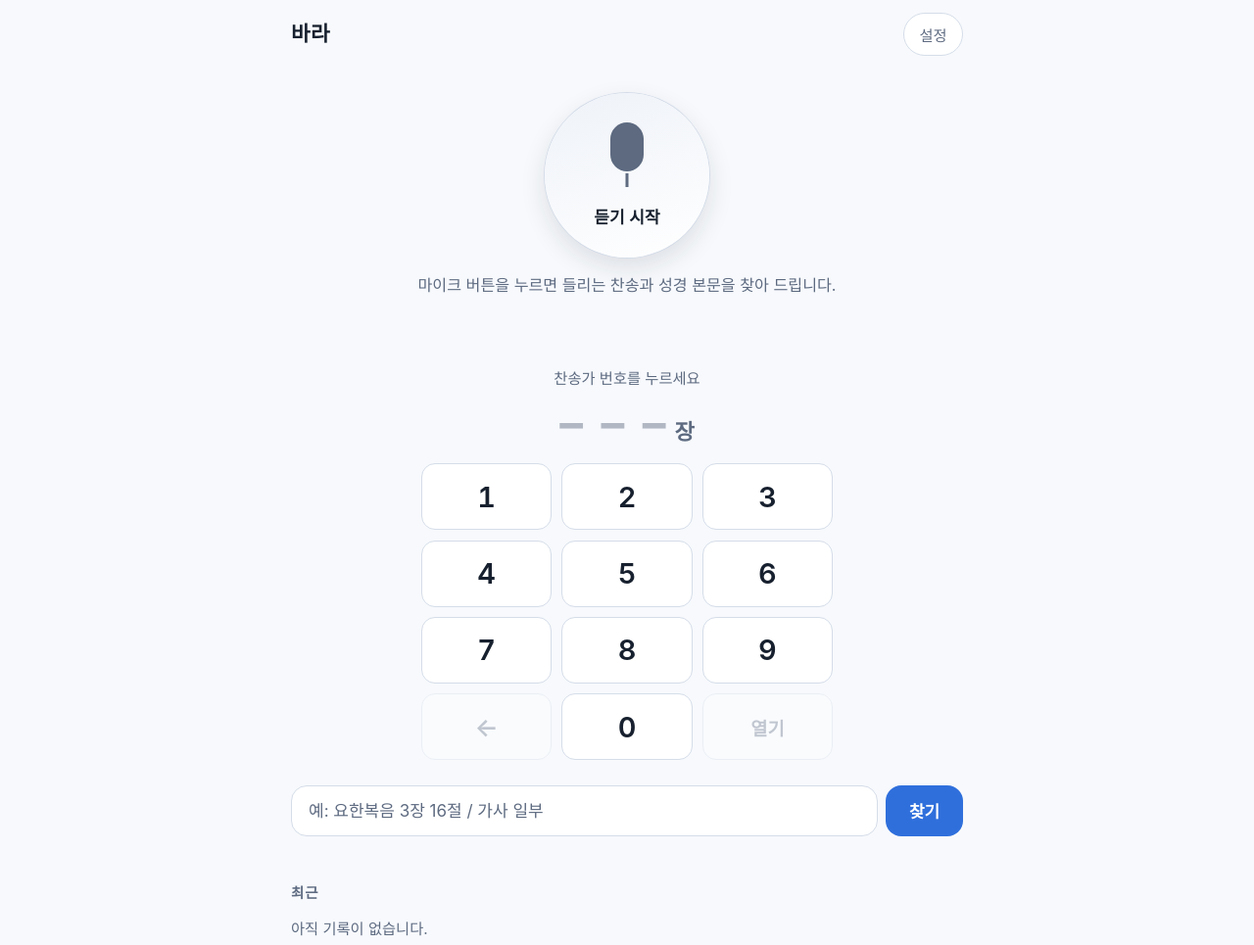
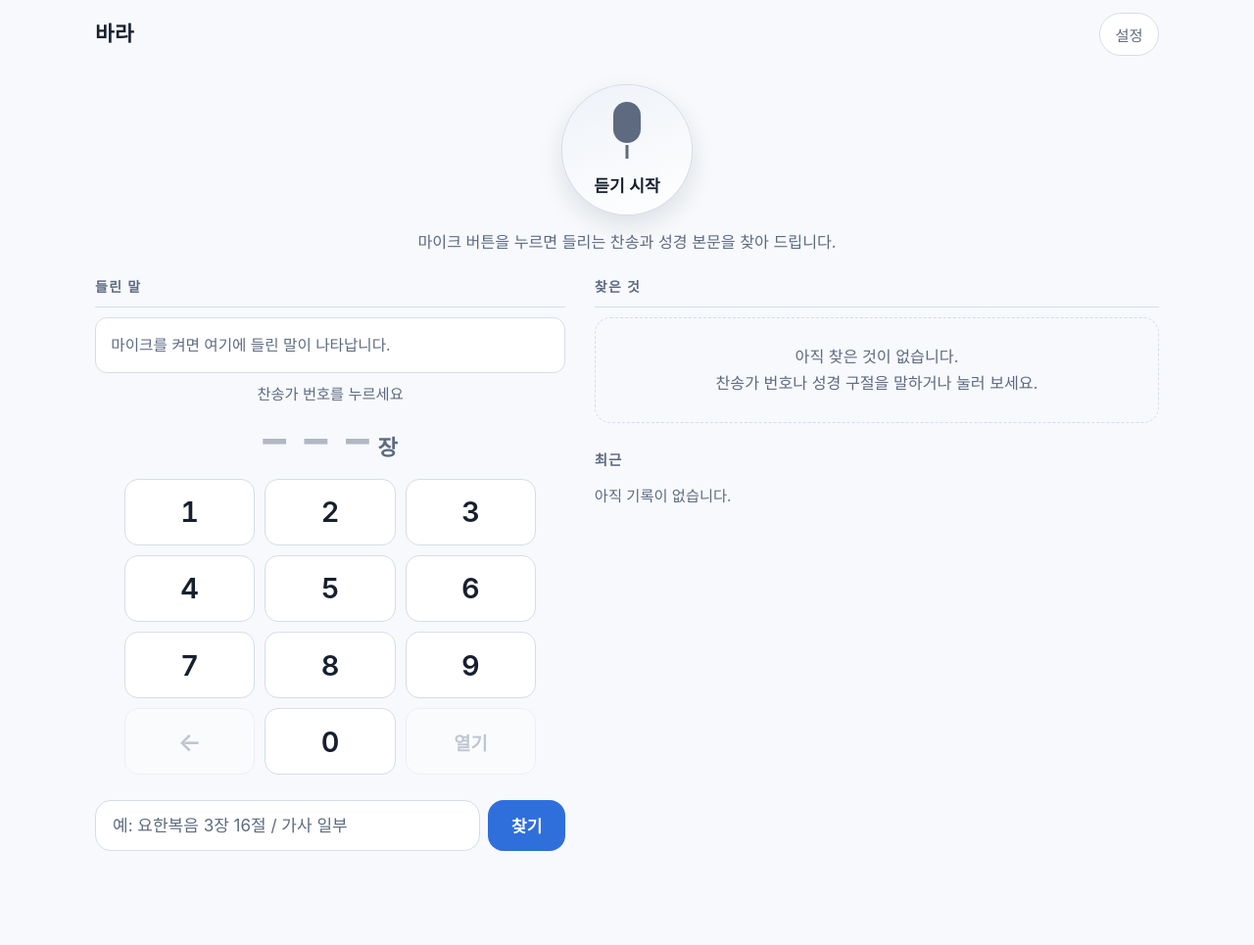
Before and after one commit to HojungCHOI/bara, a website with bundled scripts: page index.html in a window 1280 px wide. Shown: the whole page at 98% size. After the commit the page ends 937 px from the top, so only its background shows below. Built offline with nearby package versions, Linux system fonts and the light colour scheme.

Commit message:
화면을 두 단으로 나눔 — 왼쪽은 들린 말, 오른쪽은 찾은 결과
지금까지는 들린 말과 결과가 위아래로 이어져 있어서, 결과를 보려면
스크롤을 내려야 하고 무엇을 잘못 들었는지 확인하기 어려웠다.

- 왼쪽 단(들린 말): 지금 들리는 말, 최근 인식한 말 목록, 번호 키패드, 직접 입력
- 오른쪽 단(찾은 것): 결과 카드, 최근 기록

인식한 말을 목록으로 남겼다. 엉뚱한 결과가 나왔을 때 무엇을 잘못
들었는지 눈으로 확인할 수 있어야 원인을 알 수 있다. 최근 8개까지 보관하고
가장 최근 것을 강조한다.

넓은 화면에서는 결과 단이 스크롤을 따라다니고(sticky), 마이크 버튼은
조금 줄여 결과가 더 보이게 했다. 820px 미만에서는 위아래로 쌓인다.

브라우저 검증: 아이패드 가로·세로에서 좌우 배치, 휴대폰에서 세로 쌓임,
세 크기 모두 가로 스크롤 없음, 콘솔 오류 없음. 테스트 98건 통과.

Co-Authored-By: Claude Opus 5 <noreply@anthropic.com>
Claude-Session: https://claude.ai/code/session_01DN764K865WyV8YpWi8fQ36

```diff
--- a/css/style.css
+++ b/css/style.css
@@ -39,7 +39,7 @@ body {
 }
 
 main {
-  max-width: 720px;
+  max-width: 1120px;
   margin: 0 auto;
   padding: 0 1rem 4rem;
 }
@@ -53,7 +53,7 @@ main {
   align-items: center;
   justify-content: space-between;
   gap: 1rem;
-  max-width: 720px;
+  max-width: 1120px;
   margin: 0 auto;
   padding: 0.75rem 1rem;
   background: color-mix(in srgb, var(--bg) 88%, transparent);
@@ -529,3 +529,97 @@ main {
   .key { min-height: 58px; font-size: 1.45rem; }
   .keypad-num { font-size: 2.3rem; }
 }
+
+/* ── 두 단 배치 ────────────────────────────────────────────────
+   왼쪽은 들어온 것(들린 말·누른 번호), 오른쪽은 찾은 결과.
+   좁은 화면에서는 위아래로 쌓인다. */
+
+.panes {
+  display: grid;
+  grid-template-columns: 1fr;
+  gap: 1.25rem;
+  align-items: start;
+}
+
+@media (min-width: 820px) {
+  .panes {
+    grid-template-columns: minmax(300px, 5fr) minmax(320px, 6fr);
+    gap: 1.75rem;
+  }
+  /* 넓은 화면에서는 결과가 스크롤을 따라다니게 둔다. */
+  .pane-output { position: sticky; top: 4.5rem; }
+}
+
+.pane { min-width: 0; }
+
+.pane-title {
+  margin: 0 0 0.6rem;
+  padding-bottom: 0.5rem;
+  border-bottom: 1px solid var(--line);
+  color: var(--text-dim);
+  font-size: 0.82rem;
+  font-weight: 700;
+  letter-spacing: 0.1em;
+}
+
+.pane-empty {
+  margin: 0;
+  padding: 1.5rem 1.25rem;
+  border: 1px dashed var(--line);
+  border-radius: var(--radius);
+  color: var(--text-dim);
+  font-size: 0.95rem;
+  line-height: 1.7;
+  text-align: center;
+  word-break: keep-all;
+}
+.pane-empty[hidden] { display: none; }
+
+/* 왼쪽 단에서는 들린 말이 주인공이라 가운데 정렬을 푼다. */
+.pane-input .transcript {
+  max-width: none;
+  min-height: 2.4em;
+  margin-bottom: 0.5rem;
+  padding: 0.7rem 0.9rem;
+  border: 1px solid var(--line);
+  border-radius: 12px;
+  background: var(--surface);
+  font-size: 1.1rem;
+  opacity: 1;
+  text-align: left;
+}
+.pane-input .transcript:empty::after {
+  content: "마이크를 켜면 여기에 들린 말이 나타납니다.";
+  color: var(--text-dim);
+  font-size: 0.92rem;
+}
+
+/* 인식한 말 목록 — 무엇을 잘못 들었는지 눈으로 확인할 수 있게 남긴다. */
+.heard-list {
+  margin: 0 0 1rem;
+  padding: 0;
+  list-style: none;
+  max-height: 8.5rem;
+  overflow-y: auto;
+}
+.heard-list:empty { display: none; }
+.heard-list li {
+  padding: 0.3rem 0.6rem;
+  border-left: 2px solid var(--line);
+  color: var(--text-dim);
+  font-size: 0.88rem;
+  line-height: 1.5;
+  word-break: keep-all;
+}
+.heard-list li + li { margin-top: 0.2rem; }
+.heard-list li.is-latest { border-left-color: var(--accent); color: var(--text); }
+
+.pane-input .keypad { padding-top: 0; }
+.pane-input .manual { padding-bottom: 0; }
+
+/* 두 단일 때는 듣기 영역을 조금 줄여 결과가 더 보이게 한다. */
+@media (min-width: 820px) {
+  .listen { padding: 1rem 0 1.25rem; }
+  .mic { width: 132px; height: 132px; }
+  .mic-icon { width: 28px; height: 42px; margin-bottom: 22px; }
+}
--- a/index.html
+++ b/index.html
@@ -31,8 +31,16 @@
     <p id="status" class="status" role="status" aria-live="polite">
       마이크 버튼을 누르면 들리는 찬송과 성경 본문을 찾아 드립니다.
     </p>
+  </section>
+
+  <!-- 왼쪽: 들린 말과 입력 / 오른쪽: 찾은 결과 -->
+  <div class="panes">
+
+    <div class="pane pane-input">
+      <h2 class="pane-title">들린 말</h2>
+
       <p id="transcript" class="transcript" aria-live="off"></p>
-  </section>
+      <ul id="heard-list" class="heard-list" aria-label="인식한 말"></ul>
 
       <!-- 번호 누르기 (인도자 말을 놓쳤을 때 가장 빠른 길) -->
       <section class="keypad" aria-label="찬송가 번호 누르기">
@@ -66,15 +74,24 @@
           <button type="submit" class="btn-primary">찾기</button>
         </form>
       </section>
+    </div>
 
-  <!-- 결과 영역 -->
+    <div class="pane pane-output">
+      <h2 class="pane-title">찾은 것</h2>
+
       <section id="result" class="result" aria-live="polite"></section>
+      <p id="result-empty" class="pane-empty">
+        아직 찾은 것이 없습니다.<br>
+        찬송가 번호나 성경 구절을 말하거나 눌러 보세요.
+      </p>
 
-  <!-- 최근 기록 -->
       <section class="history" aria-label="최근 기록">
-    <h2 class="section-title">최근</h2>
+        <h3 class="section-title">최근</h3>
         <ul id="history-list" class="history-list"></ul>
       </section>
+    </div>
+
+  </div>
 </main>
 
 <!-- 설정 패널 -->
--- a/js/app.js
+++ b/js/app.js
@@ -41,6 +41,8 @@ const el = {
   bibleStatus: $('bible-status'),
   btnClear: $('btn-clear'),
   btnDiagnose: $('btn-diagnose'),
+  heardList: $('heard-list'),
+  resultEmpty: $('result-empty'),
   keypadNum: $('keypad-num'),
   keypadGrid: document.querySelector('.keypad-grid'),
   diagnoseResult: $('diagnose-result'),
@@ -58,6 +60,7 @@ const state = {
   wakeLock: null,
   lastQuery: '',
   lastQueryAt: 0,
+  heard: [],
   keypadDigits: '',
   // 합창처럼 인식이 조각날 때 근거를 모아 두는 곳.
   transcriptBuffer: new TranscriptBuffer({ windowMs: 20000 }),
@@ -160,6 +163,7 @@ function wireEvents() {
     lang: 'ko-KR',
     onFinal: (text) => {
       el.transcript.textContent = text;
+      addHeard(text);
       handleQuery(text, { fromSpeech: true });
     },
     onInterim: (text) => { el.transcript.textContent = text; },
@@ -399,7 +403,25 @@ function makeBibleResult(ref, extraHits = []) {
 
 /* ------------------------------------------------------------------ 화면 */
 
+/** 인식한 말을 왼쪽 목록에 쌓는다. 무엇을 잘못 들었는지 눈으로 볼 수 있다. */
+function addHeard(text) {
+  const clean = String(text || '').trim();
+  if (!clean) return;
+  if (state.heard[0] === clean) return;
+
+  state.heard = [clean, ...state.heard].slice(0, 8);
+  el.heardList.innerHTML = state.heard
+    .map((t, i) => `<li class="${i === 0 ? 'is-latest' : ''}">${escapeHTML(t)}</li>`)
+    .join('');
+}
+
+/** 오른쪽 단의 "아직 없습니다" 안내를 켜고 끈다. */
+function showResultEmpty(show) {
+  if (el.resultEmpty) el.resultEmpty.hidden = !show;
+}
+
 function render(result, queryText) {
+  showResultEmpty(false);
   if (result.kind === 'candidates') {
     el.result.innerHTML = `
       <div class="card">
@@ -465,6 +487,7 @@ function bindCandidates() {
 }
 
 function renderNoMatch(text) {
+  showResultEmpty(false);
   el.result.innerHTML = `
     <div class="card">
       <p class="card-kind">찾지 못했습니다</p>
```
Lines whose indentation alone changed are shown as unchanged.
